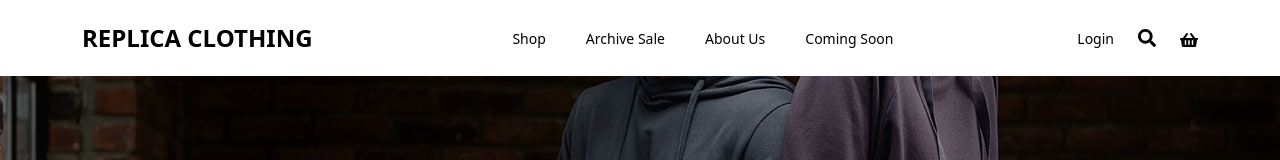
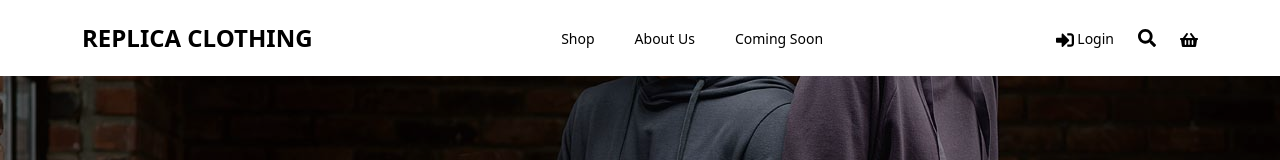
Before and after one commit to DukTai-NDT/FER202_GROUP5_PRJ, a React (Vite) app in the folder confident-store/: page / in a window 1280 px wide. Shown: the top 160 px of the page. Built offline with nearby package versions, Linux system fonts and the light colour scheme; no server answers.

Commit message:
Cập nhật UserHeader và submodule

```diff
--- a/confident-store/src/layouts/User/UserHeader.jsx
+++ b/confident-store/src/layouts/User/UserHeader.jsx
@@ -1,5 +1,5 @@
 import { Navbar, Nav, Container } from "react-bootstrap";
-import { FaUser, FaSearch, FaShoppingBasket } from "react-icons/fa";
+import { FaUser, FaSearch, FaShoppingBasket, FaSignInAlt } from "react-icons/fa";
 import { Link, useNavigate } from "react-router-dom";
 import { useEffect, useState } from "react";
 
@@ -39,7 +39,8 @@ const UserHeader = () => {
         <Navbar.Collapse id="navbar-nav" className="justify-content-center">
           <Nav className="gap-4">
             <Nav.Link href="/store" style={styles.navLink}>Shop</Nav.Link>
-            <Nav.Link href="/archive-sale" style={styles.navLink}>Archive Sale</Nav.Link>
+            {/* Xóa Archive Sale layouts/User/UserHeader */}
+            {/* <Nav.Link href="/archive-sale" style={styles.navLink}>Archive Sale</Nav.Link> */}
             <Nav.Link href="/aboutus" style={styles.navLink}>About Us</Nav.Link>
             <Nav.Link href="/coming-soon" style={styles.navLink}>Coming Soon</Nav.Link>
           </Nav>
@@ -50,7 +51,14 @@ const UserHeader = () => {
 
           {/* Conditional rendering of Login or Full Name */}
           {!currentUser ? (
-            <a href="/login" style={{ textDecoration: "none" }}><span style={styles.navLink}>Login</span></a>
+            <a href="/login" style={{ textDecoration: "none" }}>
+              <span style={styles.navLink}>
+                {/* Thêm icon vào đây */}
+                <FaSignInAlt size={18} style={styles.icon} />
+                {' '} {/* Thêm một khoảng trắng */}
+                Login
+              </span>
+            </a>
           ) : (
 
             <span style={styles.navLink}><a href="/profile" style={{ textDecoration: "none" }}>{currentUser.fullName}</a></span>
```
